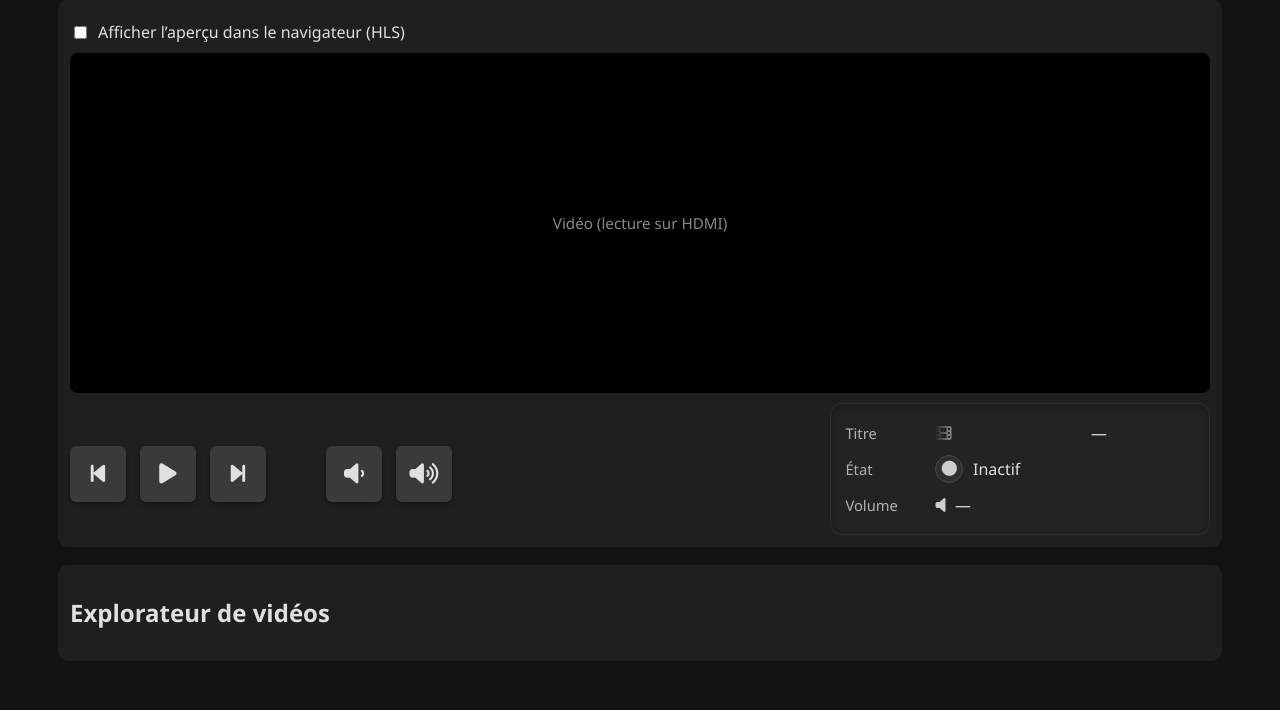
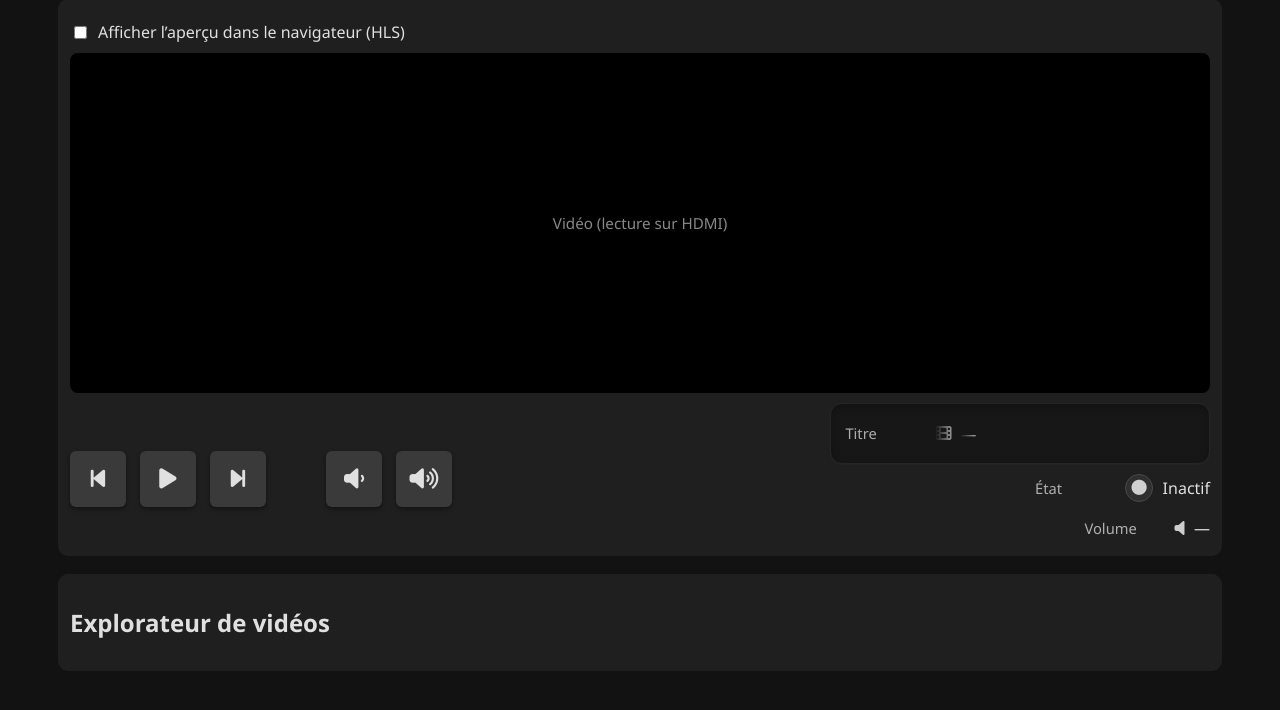
Before and after one commit to Kaquaoify/RPi-Autonomous-Video-Player, a Flask app: page / in a window 1280 px wide. Shown: the part 70-780 px from the top of the page. Run offline with Flask 3, Linux system fonts and the light colour scheme.

Commit message:
sdfsdfsdfsdf

```diff
--- a/app/static/css/style.css
+++ b/app/static/css/style.css
@@ -376,12 +376,13 @@ main{
 
 .status-card{
   width:100%;
-  background:#232323;            /* un poil plus clair que var(--panel) */
-  border:1px solid #2e2e2e;
+  background:#171717;                 /* plus sombre que var(--panel) */
+  border:1px solid #262626;
   border-radius:12px;
   padding:.75rem .9rem;
-  box-shadow:0 2px 10px rgba(0,0,0,.25) inset, 0 1px 0 rgba(255,255,255,.03);
+  box-shadow: inset 0 2px 10px rgba(0,0,0,.25), 0 1px 0 rgba(255,255,255,.02);
 }
+
 
 .status-row{
   display:flex;
@@ -404,10 +405,44 @@ main{
   min-width:0;             /* pour autoriser le défilement du titre */
 }
 
-/* Titre défilant + icône film */
-.status-title{ overflow:hidden; white-space:nowrap; }
-.status-title .scrolling-text{ animation-duration: 14s; }
-.status-title i{ opacity:.8; }
+/* Ligne Titre: layout + masque sur le TEXT SEULEMENT */
+.status-title{
+  display:flex;
+  align-items:center;
+  gap:.55rem;
+  min-width:0;                        /* autorise overflow dans le mask */
+}
+.status-film{ opacity:.9; flex:0 0 auto; }
+
+/* Conteneur masqué pour le texte (bords doux) */
+.status-title-mask{
+  min-width: 0;
+  flex:1 1 auto;
+  overflow:hidden;
+  white-space:nowrap;
+  mask-image: linear-gradient(90deg, transparent 0, #000 20px, #000 calc(100% - 20px), transparent 100%);
+}
+
+/* Par défaut: ellipsis, pas de scroll auto */
+.title-text{
+  display:inline-block;
+  vertical-align:middle;
+  text-overflow:ellipsis;
+  overflow:hidden;                 /* sécurité si pas de mask sur un autre thème */
+  max-width:100%;
+  transform: translateX(0);        /* base pour l’anim */
+}
+
+/* Marquee uniquement si .status-title a .is-overflowing ET au survol */
+.status-title.is-overflowing:hover .title-text{
+  animation: marquee var(--scroll-duration, 10s) linear infinite;
+}
+
+/* Animation utilisable avec une distance dynamique */
+@keyframes marquee{
+  from{ transform: translateX(0); }
+  to  { transform: translateX(calc(-1 * var(--scroll-px, 0px))); }
+}
 
 /* Badge d’état rond et coloré */
 .status-badge{
--- a/app/templates/index.html
+++ b/app/templates/index.html
@@ -72,12 +72,15 @@
 <!-- Panneau d’état -->
 <div class="status-panel" aria-live="polite">
   <div class="status-card">
-    <div class="status-row">
-      <div class="status-label">Titre</div>
-      <div class="status-value status-title">
-        <i class="fa-solid fa-film"></i>
-        <div class="scrolling-text" id="s-title">—</div>
-      </div>
+<div class="status-row">
+  <div class="status-label">Titre</div>
+  <div class="status-value status-title">
+    <i class="fa-solid fa-film status-film" aria-hidden="true"></i>
+    <div class="status-title-mask">
+      <span id="s-title" class="title-text" title="—">—</span>
+    </div>
+  </div>
+</div>
     </div>
 
     <div class="status-row">
```
Also changed, not shown: app/static/js/scripts.js (+34 -1 lines).
